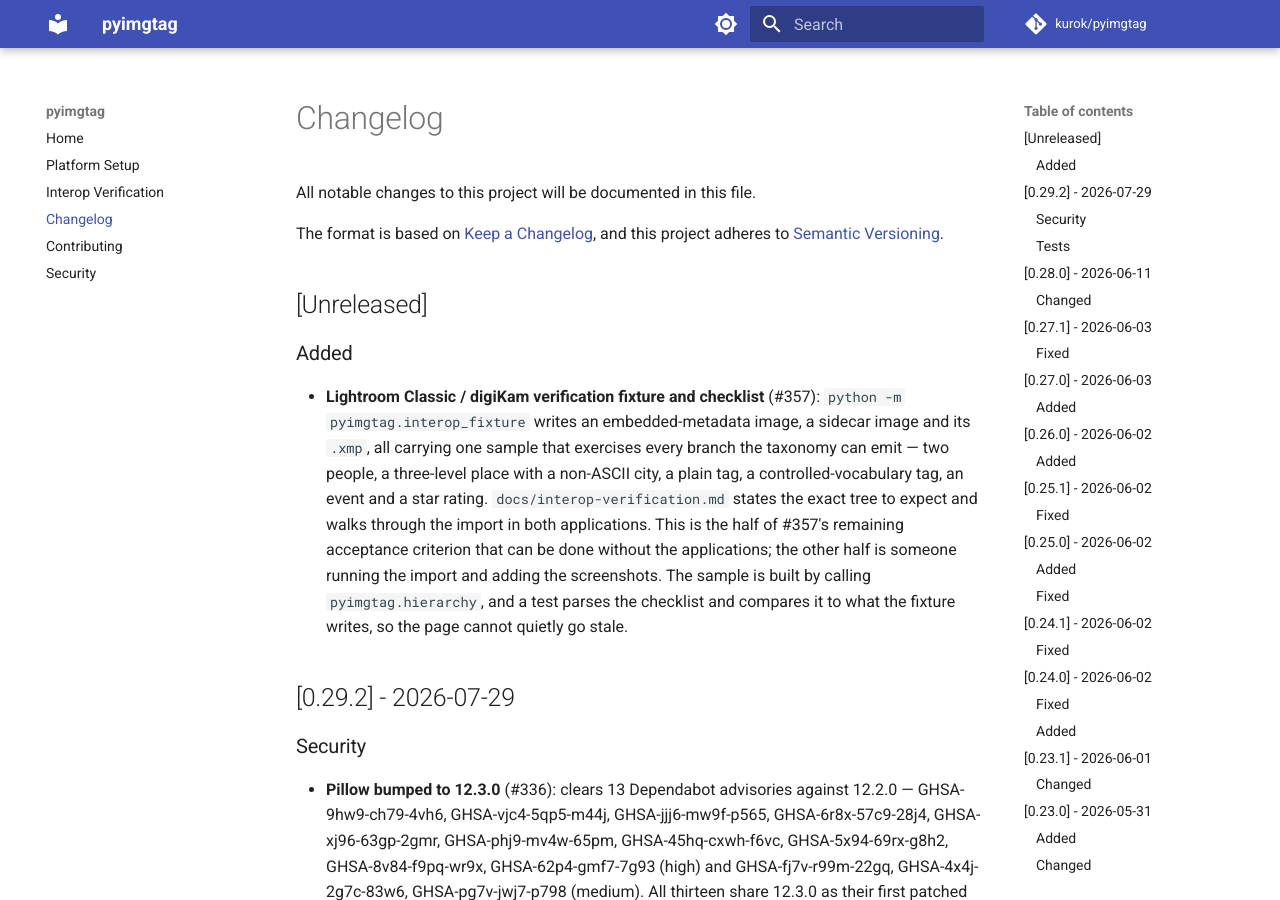
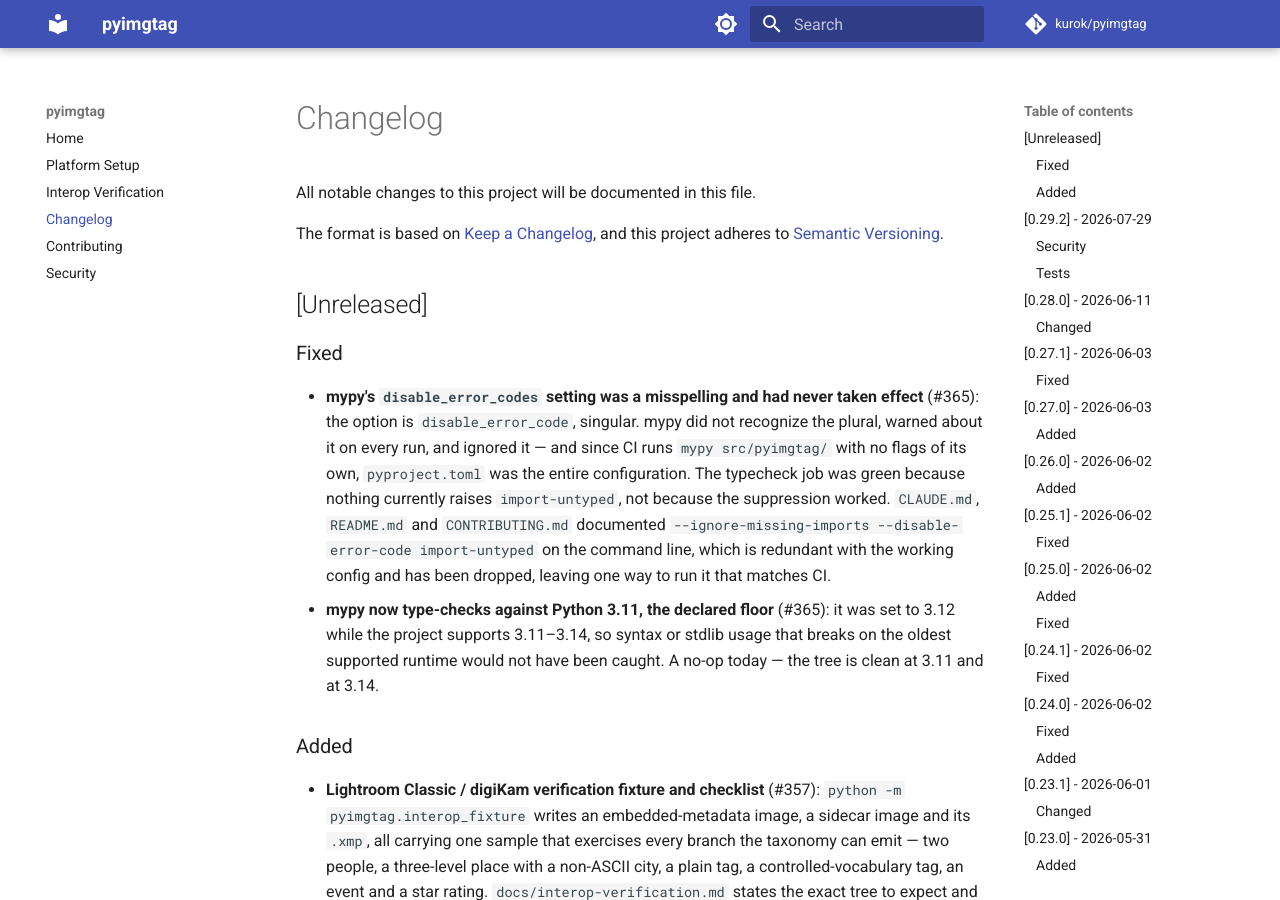
Before and after one commit to kurok/pyimgtag, an MkDocs documentation site: the page built from docs/changelog.md, in a window 1280 px wide and 900 px high. Built offline with MkDocs 1.6.1 and Material for MkDocs 9.7.7, drawn with Linux system fonts in a browser that asks for light colours; comment, search, counter and statistics services are not loaded.

Commit message:
fix: correct the mypy disable_error_code key so the setting applies (#369)
The option is disable_error_code, singular. pyproject.toml had the
plural, which mypy does not recognize: it warned on every run and
ignored the setting. CI runs 'mypy src/pyimgtag/' with no flags of its
own, so pyproject.toml was the entire configuration there -- the
typecheck job has been green because nothing currently raises
import-untyped, not because the suppression worked.

CLAUDE.md, README.md and CONTRIBUTING.md documented
--ignore-missing-imports --disable-error-code import-untyped on the
command line. Both are redundant with the config now that it applies,
and having a documented invocation that differs from the one CI runs is
how a config error survives unnoticed in the first place. Dropped, so
there is one way to run it.

python_version moves from 3.12 to 3.11, the declared floor. The project
supports 3.11-3.14; checking against the oldest runtime is what catches
syntax or stdlib that would break there, and checking against a middle
version catches neither that nor anything 3.14-specific. Verified as a
no-op today: the tree is clean at 3.11 and at 3.14.

Closes #365.

Signed-off-by: Yuriy R <22548029+kurok@users.noreply.github.com>

```diff
--- a/CHANGELOG.md
+++ b/CHANGELOG.md
@@ -6,6 +6,10 @@
 and this project adheres to [Semantic Versioning](https://semver.org/spec/v2.0.0.html).
 
 ## [Unreleased]
+
+### Fixed
+- **mypy's `disable_error_codes` setting was a misspelling and had never taken effect** (#365): the option is `disable_error_code`, singular. mypy did not recognize the plural, warned about it on every run, and ignored it — and since CI runs `mypy src/pyimgtag/` with no flags of its own, `pyproject.toml` was the entire configuration. The typecheck job was green because nothing currently raises `import-untyped`, not because the suppression worked. `CLAUDE.md`, `README.md` and `CONTRIBUTING.md` documented `--ignore-missing-imports --disable-error-code import-untyped` on the command line, which is redundant with the working config and has been dropped, leaving one way to run it that matches CI.
+- **mypy now type-checks against Python 3.11, the declared floor** (#365): it was set to 3.12 while the project supports 3.11–3.14, so syntax or stdlib usage that breaks on the oldest supported runtime would not have been caught. A no-op today — the tree is clean at 3.11 and at 3.14.
 
 ### Added
 - **Lightroom Classic / digiKam verification fixture and checklist** (#357): `python -m pyimgtag.interop_fixture` writes an embedded-metadata image, a sidecar image and its `.xmp`, all carrying one sample that exercises every branch the taxonomy can emit — two people, a three-level place with a non-ASCII city, a plain tag, a controlled-vocabulary tag, an event and a star rating. `docs/interop-verification.md` states the exact tree to expect and walks through the import in both applications. This is the half of #357's remaining acceptance criterion that can be done without the applications; the other half is someone running the import and adding the screenshots. The sample is built by calling `pyimgtag.hierarchy`, and a test parses the checklist and compares it to what the fixture writes, so the page cannot quietly go stale.
--- a/pyproject.toml
+++ b/pyproject.toml
@@ -158,14 +158,16 @@
 ]
 
 [tool.mypy]
-python_version = "3.12"
+# The declared floor, not the newest supported version: checking against the
+# oldest runtime is what catches syntax or stdlib that would break there.
+python_version = "3.11"
 warn_return_any = false
 warn_unused_configs = true
 disallow_untyped_defs = false
 # Global baseline: silence untyped third-party imports for modules not yet migrated.
 # Strict modules override this via [[tool.mypy.overrides]] below.
 ignore_missing_imports = true
-disable_error_codes = ["import-untyped"]
+disable_error_code = ["import-untyped"]
 
 [[tool.mypy.overrides]]
 module = ["pyimgtag.models", "pyimgtag.geocoder"]
```
Also changed, not shown: CLAUDE.md (+3 -3 lines), CONTRIBUTING.md (+1 -1 lines), README.md (+1 -1 lines).
